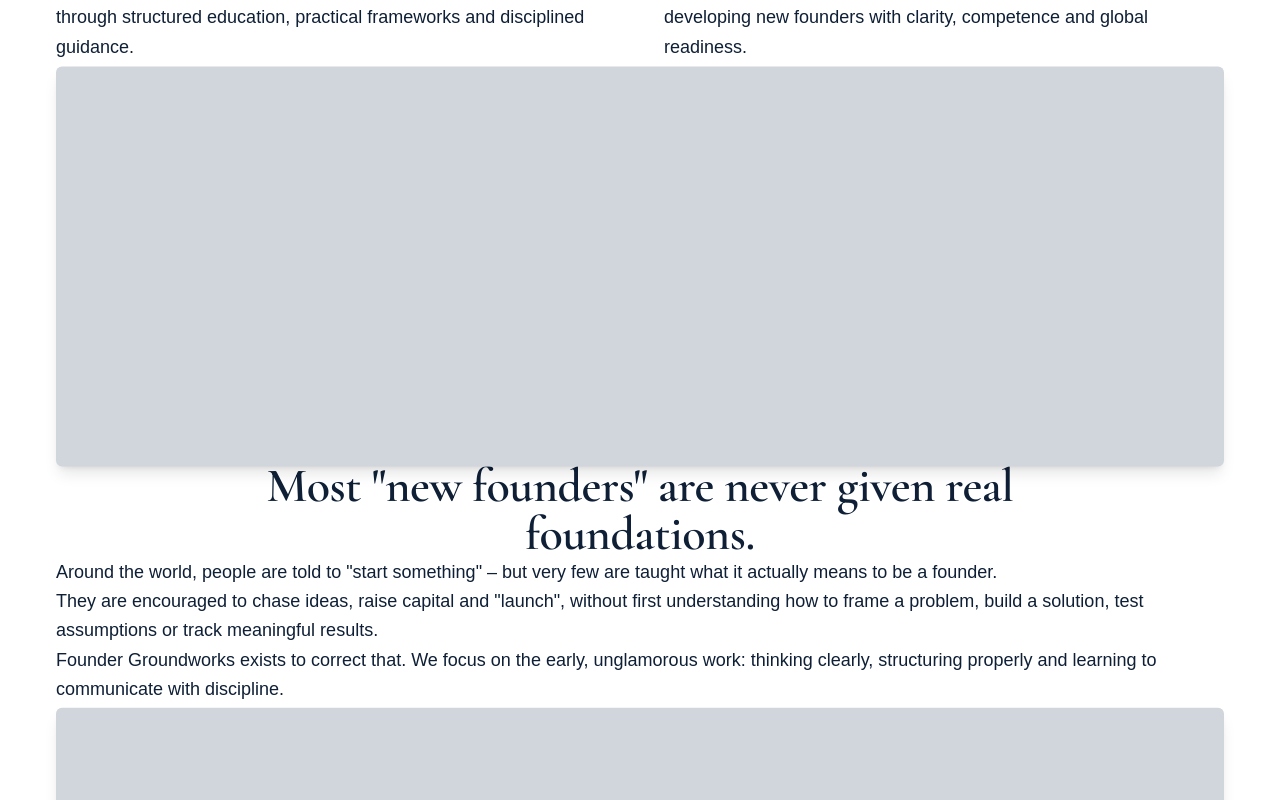
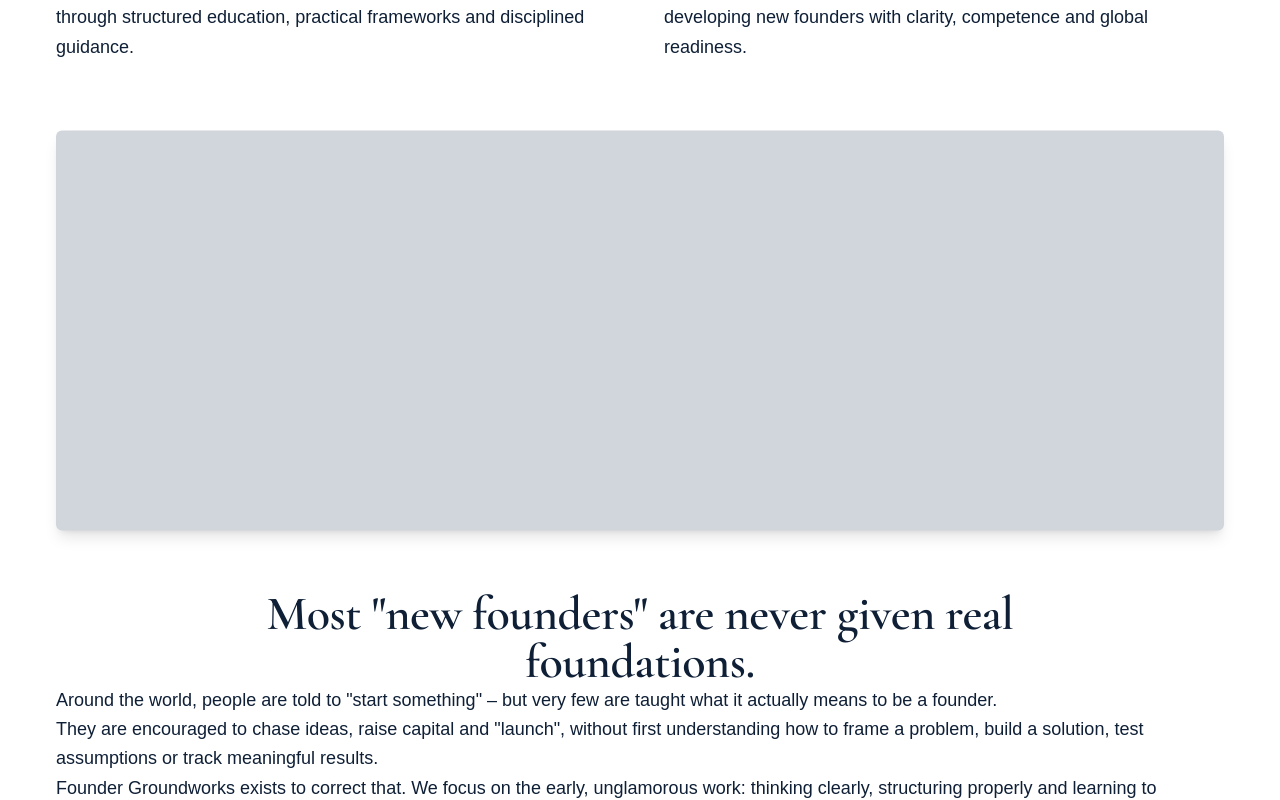
Before and after one commit to Obafemi00/Groundworks, a Next.js app: page /about in a window 1280 px wide. Shown: the part 846-1646 px from the top of the page. Built offline with nearby package versions, Linux system fonts and the light colour scheme.

Commit message:
space around the images

```diff
--- a/src/app/(sections)/home/Hero.tsx
+++ b/src/app/(sections)/home/Hero.tsx
@@ -216,7 +216,7 @@
                 y: useTransform(scrollYProgress, [0, 1], [0, -100]),
               }}
             >
-              <PlaceholderImage className="h-64 md:h-96 lg:h-[500px] xl:h-[600px] rounded-md w-full shadow-2xl" />
+              <PlaceholderImage noMargin={true} className="h-64 md:h-96 lg:h-[500px] xl:h-[600px] rounded-md w-full shadow-2xl" />
             </motion.div>
           </motion.div>
         </motion.div>
--- a/src/components/media/PlaceholderImage.tsx
+++ b/src/components/media/PlaceholderImage.tsx
@@ -4,15 +4,23 @@
 import FadeUp from "@/components/animations/FadeUp";
 import { cn } from "@/lib/utils";
 
-export default function PlaceholderImage({ className = "" }: { className?: string }) {
+type PlaceholderImageProps = {
+  className?: string;
+  noMargin?: boolean; // Set to true for hero sections to exclude margins
+};
+
+export default function PlaceholderImage({ className = "", noMargin = false }: PlaceholderImageProps) {
   return (
+    <div className={cn(
+      !noMargin && "my-8 md:my-12 lg:my-16" // Responsive top and bottom margins
+    )}>
       <ParallaxImage speed={0.12}>
         <FadeUp delay={0.2} duration={0.8}>
           <div
             className={cn(
               "w-full h-64 bg-gray-300 rounded-md shadow-lg",
               "transition-all duration-700",
-            className
+              className // Image-specific classes (height, width, etc.)
             )}
             style={{
               aspectRatio: "16/9",
@@ -21,5 +29,6 @@
           />
         </FadeUp>
       </ParallaxImage>
+    </div>
   );
 }
```
Lines whose indentation alone changed are shown as unchanged.
